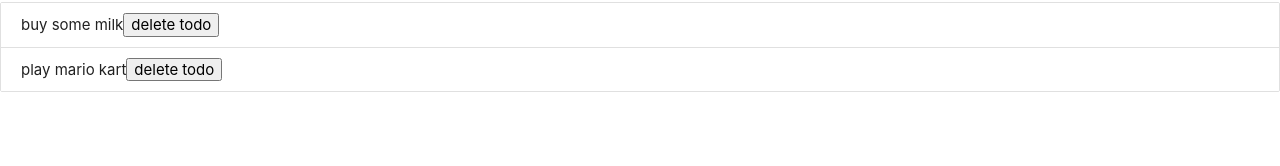
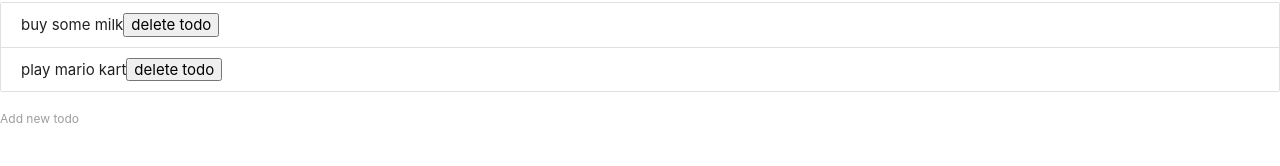
Before and after one commit to LinLiuLY/react-redux-demo, a React (Create React App) app: page / in a window 1280 px wide. Shown: the part 134-300 px from the top of the page. Built offline with nearby package versions, Linux system fonts and the light colour scheme.

Commit message:
Create AddTodo Form.

```diff
--- /dev/null
+++ b/src/AddForm.js
@@ -0,0 +1,43 @@
+import React, { Component } from 'react';
+
+class AddTodoForm extends Component {
+  state = {
+    content: ''
+  };
+
+  handleChange = event => {
+    this.setState({
+      content: event.target.value
+    });
+  };
+
+  handleSubmit = event => {
+    event.preventDefault();
+
+    this.props.addTodo({
+      content: this.state.content,
+      id: Math.random()
+    });
+
+    this.setState({
+      content: ''
+    });
+  };
+
+  render() {
+    return (
+      <div>
+        <form onSubmit={this.handleSubmit}>
+          <label>Add new todo</label>
+          <input
+            type="text"
+            onChange={this.handleChange}
+            value={this.state.content}
+          />
+        </form>
+      </div>
+    );
+  }
+}
+
+export default AddTodoForm;
--- a/src/App.js
+++ b/src/App.js
@@ -1,5 +1,6 @@
 import React, { Component } from 'react';
 import { Todos } from './Todos';
+import AddTodoForm from './AddForm';
 
 class App extends Component {
   state = {
@@ -21,11 +22,18 @@ class App extends Component {
     });
   };
 
+  addTodo = todo => {
+    this.setState({
+      todos: [...this.state.todos, todo]
+    });
+  };
+
   render() {
     return (
       <div>
         <h1 className="center blue-text">Todo's</h1>
         <Todos todos={this.state.todos} deleteTodo={this.deleteTodo} />
+        <AddTodoForm addTodo={this.addTodo} />
       </div>
     );
   }
```
